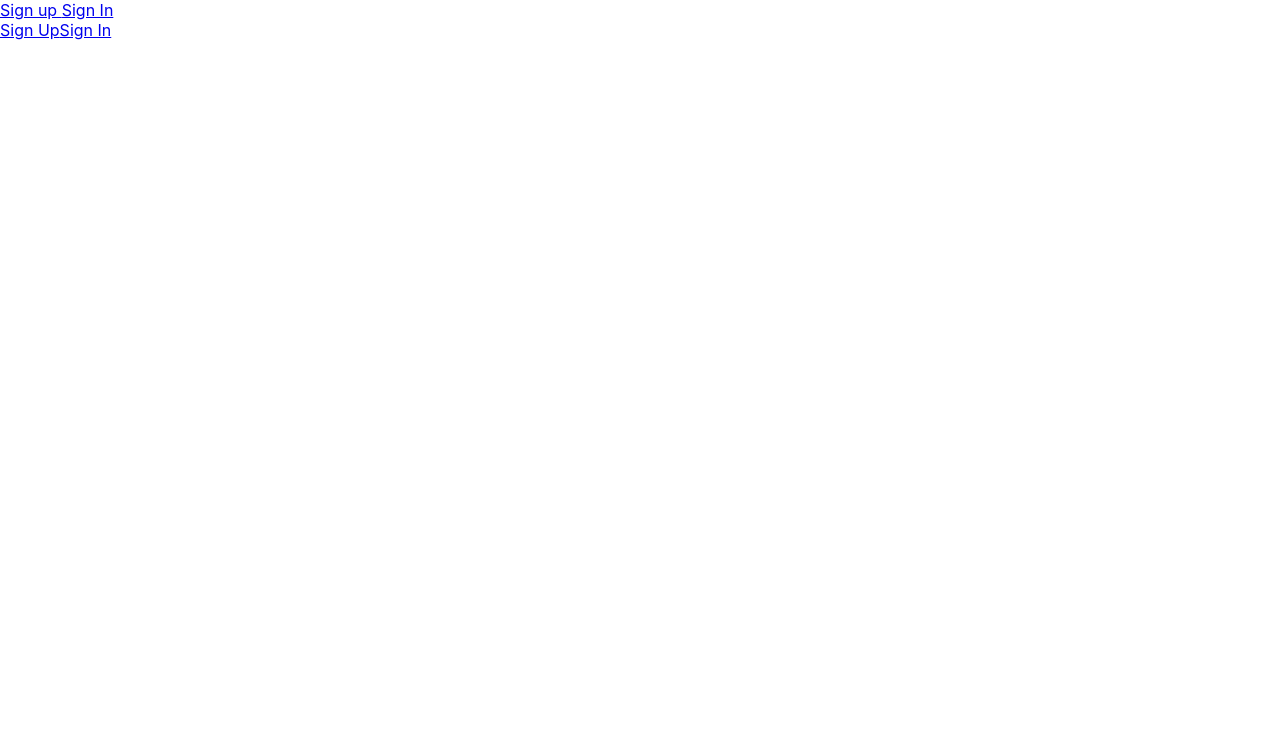
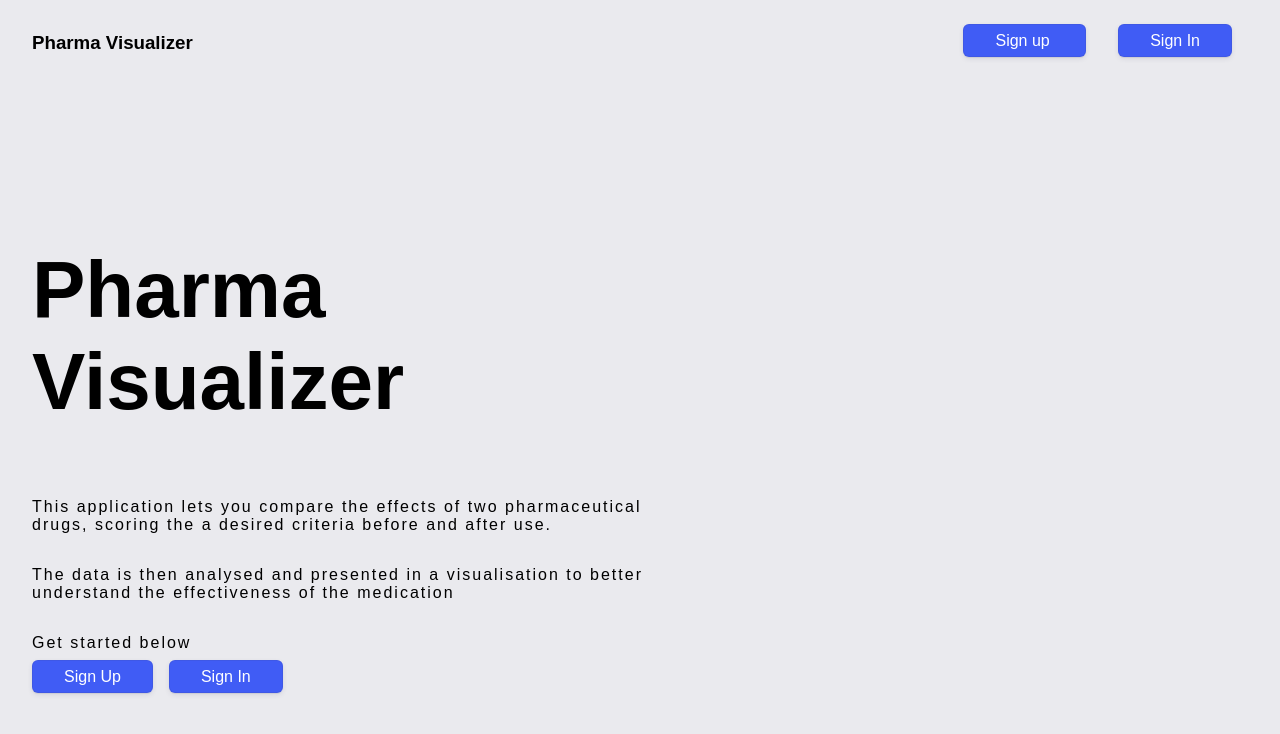
Before and after one commit to Conorbeamish/data-processer, a React (Create React App) app in the folder client/: page / in a window 1280 px wide. Shown: the top 734 px of the page. Built offline with nearby package versions, Linux system fonts and the light colour scheme.

Commit message:
Add licence and updatae read me

```diff
--- a/client/src/App.css
+++ b/client/src/App.css
@@ -1,38 +1,23 @@
-.App {
-  text-align: center;
+body {
+  margin: 0;
+  background-color: #eaeaee;
+  font-family: Arial, Helvetica, sans-serif;
+
 }
 
-.App-logo {
-  height: 40vmin;
-  pointer-events: none;
+h1, h2, h3 {
+
 }
 
-@media (prefers-reduced-motion: no-preference) {
-  .App-logo {
-    animation: App-logo-spin infinite 20s linear;
-  }
+
+a{
+  text-decoration:none ;
+    color: black ;
+    background-color: #405cf5;
+    border-radius: 6px;
+    border-width: 0;
+    box-shadow: rgba(50, 50, 93, .1) 0 0 0 1px inset,rgba(50, 50, 93, .1) 0 2px 5px 0,rgba(0, 0, 0, .07) 0 1px 1px 0;
+    box-sizing: border-box;
+    color: #fff;
+    padding: 0.5rem 2rem;
 }
-
-.App-header {
-  background-color: #282c34;
-  min-height: 100vh;
-  display: flex;
-  flex-direction: column;
-  align-items: center;
-  justify-content: center;
-  font-size: calc(10px + 2vmin);
-  color: white;
-}
-
-.App-link {
-  color: #61dafb;
-}
-
-@keyframes App-logo-spin {
-  from {
-    transform: rotate(0deg);
-  }
-  to {
-    transform: rotate(360deg);
-  }
-}
--- a/client/src/components/AuthForm.js
+++ b/client/src/components/AuthForm.js
@@ -3,7 +3,7 @@ import UserContext from '../UserContext'
 import axios from 'axios';
 import jwtDecode from "jwt-decode";
 import { setTokenHeader } from '../utils/apiCall';
-import { useNavigate } from "react-router-dom";
+import { Link, useNavigate } from "react-router-dom";
 
 
 const AuthForm = ({loginType}) => {
@@ -63,8 +63,9 @@ const AuthForm = ({loginType}) => {
           onChange={e => setUserFormData({...userFormData, password: e.target.value})}
         />
         <button type="submit">
-          {loginType}
+          {loginType == "signup" ? "Sign up" : "Sign In"}
         </button>
+
 
     </form>
   );
--- a/client/src/components/DatapointsForm.js
+++ b/client/src/components/DatapointsForm.js
@@ -36,6 +36,7 @@ const DataPointsForm = ({userData, setUserData}) => {
 
   return (
     <form onSubmit= {handleSubmit}>
+      <div>
         <label>Name </label>
         <input
           type="text"
@@ -44,6 +45,8 @@ const DataPointsForm = ({userData, setUserData}) => {
           value={formData.name}
           onChange={e => setFormData({...formData, name: e.target.value})}
         />
+      </div>
+      <div>
       <label>Age </label>
         <input
           type="number"
@@ -52,6 +55,9 @@ const DataPointsForm = ({userData, setUserData}) => {
           value={formData.age}
           onChange={e => setFormData({...formData, age: e.target.value})}
         />
+      </div>
+
+      <div>
         <label>Trial A/B</label>
         <select
             value={formData.drug}
@@ -62,6 +68,9 @@ const DataPointsForm = ({userData, setUserData}) => {
           <option value="Group A">Group A</option>
           <option value="Group B">Group B</option>
         </select>
+      </div>
+
+      <div>
         <label>Rating Before</label>
         <select
           name="measureBefore"
@@ -80,6 +89,9 @@ const DataPointsForm = ({userData, setUserData}) => {
           <option value={9}>9</option>
           <option value={10}>10</option>
         </select>
+      </div>
+
+      <div>
       <label>Rating After</label>
       <select
         name="measureAfter"
@@ -98,6 +110,8 @@ const DataPointsForm = ({userData, setUserData}) => {
         <option value={9}>9</option>
         <option value={10}>10</option>
       </select>
+      </div>
+
       <button type="submit">Add Entry</button>
     </form>
   );
--- a/client/src/components/Header.js
+++ b/client/src/components/Header.js
@@ -3,22 +3,43 @@ import React, { useContext } from 'react'
 import { Link } from 'react-router-dom';
 import { logout } from '../utils/auth';
 import { useNavigate } from "react-router-dom";
+import styled from 'styled-components'
+
+const HeaderStyles = styled.div`
+  padding: 2rem 2rem;
+  display: flex;
+  justify-content: space-between ;
+  h3{
+    padding: 0;
+    margin: 0;
+  }
+  a{
+    margin: 0 1rem ;
+  }
+  #logo{
+    background-color: #eaeaee;
+    color: black;
+    padding: 0;
+    margin: 0;
+    box-shadow: none ;
+  }
+`
 
 const Header = () => {
   const {userData, setUserData} = useContext(UserContext);
   const navigate = useNavigate();
   return (
-    <>
+    <HeaderStyles>
+      <Link to={"/"}  id={"logo"}>
+        <h3>Pharma Visualizer</h3>
+      </Link>
       {userData?.username ?
         <div>
-          <div>
-            {userData?.username}
-          </div>
           <Link to={"/"} onClick={()=> {
             logout(setUserData);
             navigate("/");
           }}>
-            Logout
+            Logout {userData?.username}
           </Link>
         </div>
       :
@@ -28,7 +49,7 @@ const Header = () => {
         </div>
       }
 
-    </>
+    </HeaderStyles>
   );
 }
 
--- a/client/src/components/RequireAuth.js
+++ b/client/src/components/RequireAuth.js
@@ -3,7 +3,7 @@ import {Navigate} from 'react-router-dom'
 const RequireAuth = ({children, userData}) => {
 
   return (
-    userData?.username ? children : <Navigate to="/signin" replace />
+    userData?.username ? children : <Navigate to="/" replace />
   );
 }
 
--- a/client/src/pages/Datapoints.js
+++ b/client/src/pages/Datapoints.js
@@ -3,7 +3,64 @@ import DatapointsForm from '../components/DatapointsForm';
 import UserContext from '../UserContext'
 import axios from 'axios';
 import { Link } from 'react-router-dom';
+import styled from 'styled-components';
 
+
+const DatapointStyles = styled.div`
+  width: 80%;
+  margin:0 auto ;
+  min-height: 100vh ;
+  display: flex ;
+  flex-direction: column ;
+  a{
+    margin: 0 auto ;
+    margin-top: 2rem;
+    margin-bottom: 2rem ;
+  }
+  form {
+    display: flex ;
+    justify-content: space-evenly ;
+    button{
+      text-decoration:none ;
+      padding: 0 1rem ;
+      color: black ;
+      background-color: #405cf5;
+      border-radius: 6px;
+      border-width: 0;
+      box-shadow: rgba(50, 50, 93, .1) 0 0 0 1px inset,rgba(50, 50, 93, .1) 0 2px 5px 0,rgba(0, 0, 0, .07) 0 1px 1px 0;
+      box-sizing: border-box;
+      color: #fff;
+      &:hover{
+        cursor: pointer;
+      }
+    }
+  }
+
+`
+const DataPointsContainerStyled = styled.div`
+  display: grid ;
+  grid-template-rows: 1fr ;
+  gap: 0.5rem;
+  background-color: white;
+  margin-top: 2rem ;
+  padding: 0.5rem ;
+  box-shadow: 0px 3px 15px rgba(0,0,0,0.2);
+  border-radius: 6px ;
+`
+const ListItemStyled = styled.div`
+  display: grid ;
+  grid-template-columns: 3fr 1fr 1fr 1fr 1fr auto ;
+
+  button{
+    color: white;
+    background-color: red;
+    border-radius: 6px ;
+    border: none ;
+    &:hover{
+      cursor: pointer;
+    }
+  }
+`
 
 const Datapoints = () => {
 
@@ -25,24 +82,26 @@ const Datapoints = () => {
 
   const DatapointList = userData?.userDatapoints.map(datapoint =>{
     const {_id, name,age,drug, measureBefore, measureAfter} = datapoint
-    return(<div key={_id} >
+    return(<ListItemStyled key={_id} >
       <div>{name}</div>
       <div>{age}</div>
       <div>{drug}</div>
       <div>{measureBefore}</div>
       <div>{measureAfter}</div>
       <button onClick={(e) => deleteDatapoint(_id)}>X</button>
-    </div>)
+    </ListItemStyled>)
   })
 
   return (
-    <>
+    <DatapointStyles>
     <Link to={analysisUrl}>
       Analysis
     </Link>
     <DatapointsForm userData={userData} setUserData={setUserData}/>
-    {DatapointList}
-    </>
+      <DataPointsContainerStyled>
+        {DatapointList}
+      </DataPointsContainerStyled>
+    </DatapointStyles>
   );
 }
 
--- a/client/src/pages/Login.js
+++ b/client/src/pages/Login.js
@@ -1,9 +1,47 @@
 import React from 'react';
-import AuthForm from "../components/AuthForm.js"
+import AuthForm from "../components/AuthForm.js";
+import styled from 'styled-components';
+
+const LoginStyles = styled.div`
+  min-height: 80vh;
+  display: flex ;
+  justify-content: center ;
+  align-items: center ;
+  form{
+    display: flex ;
+    justify-content:space-evenly ;
+    flex-direction: column ;
+    padding: 5rem 5rem ;
+    background-color: white ;
+    border-radius: 6px;
+    min-height: 40vh ;
+    box-shadow: 0px 3px 15px rgba(0,0,0,0.2);
+    button{
+      background-color: white ;
+      text-decoration:none ;
+      color: black ;
+      background-color: #405cf5;
+      border-radius: 6px;
+      border-width: 0;
+      box-shadow: rgba(50, 50, 93, .1) 0 0 0 1px inset,rgba(50, 50, 93, .1) 0 2px 5px 0,rgba(0, 0, 0, .07) 0 1px 1px 0;
+      box-sizing: border-box;
+      color: #fff;
+      padding: 0.5rem 2rem;
+      &:hover{
+        cursor: pointer;
+      }
+
+
+    }
+
+  }
+`
 
 const Login = ({loginType}) => {
   return (
-    <AuthForm loginType={loginType} />
+    <LoginStyles>
+      <AuthForm loginType={loginType} />
+    </LoginStyles>
   );
 }
 
--- a/client/src/pages/Main.js
+++ b/client/src/pages/Main.js
@@ -1,16 +1,53 @@
 import React,{useContext} from 'react';
 import { Link } from 'react-router-dom';
 import UserContext from '../UserContext'
+import styled from 'styled-components'
+
+const MainStyles = styled.div`
+  display: flex;
+  flex-direction: column ;
+  padding: 2rem;
+  min-height: 80vh ;
+  justify-content:center;
+  width: 50% ;
+  h1 {
+    font-size: 5rem ;
+    font-weight:bold ;
+  }
+  p{
+    letter-spacing: 2px ;
+  }
+  a{
+    margin: 2rem 1rem 0 0;
+  }
+  `
 
 const Main = () => {
+
   const {userData, setUserData} = useContext(UserContext);
   const dataPointsUrl = userData ? `/user/${userData.id}/datapoints` : ""
   return (
-    <>
-    {userData ?
+    <MainStyles>
+      <h1>
+        Pharma Visualizer
+      </h1>
+      <p>
+        This application lets you compare the effects of two pharmaceutical drugs, scoring the a desired criteria before and after use.
+      </p>
+
+    <p>
+      The data is then analysed and presented in a visualisation to better understand the effectiveness of the medication
+    </p>
+    <p>
+      Get started below
+    </p>
+      {userData?.username ?
+      <div>
         <Link to={dataPointsUrl}>
           Dataset
         </Link>
+      </div>
+
 
 
         :
@@ -24,7 +61,7 @@ const Main = () => {
       </div>
       }
 
-    </>
+    </MainStyles>
   );
 }
 
```
Also changed, not shown: client/src/pages/Analysis.js (+63 -17 lines), 2 other files (tests, documents, lock files or other folders). Lines whose indentation alone changed are shown as unchanged.
